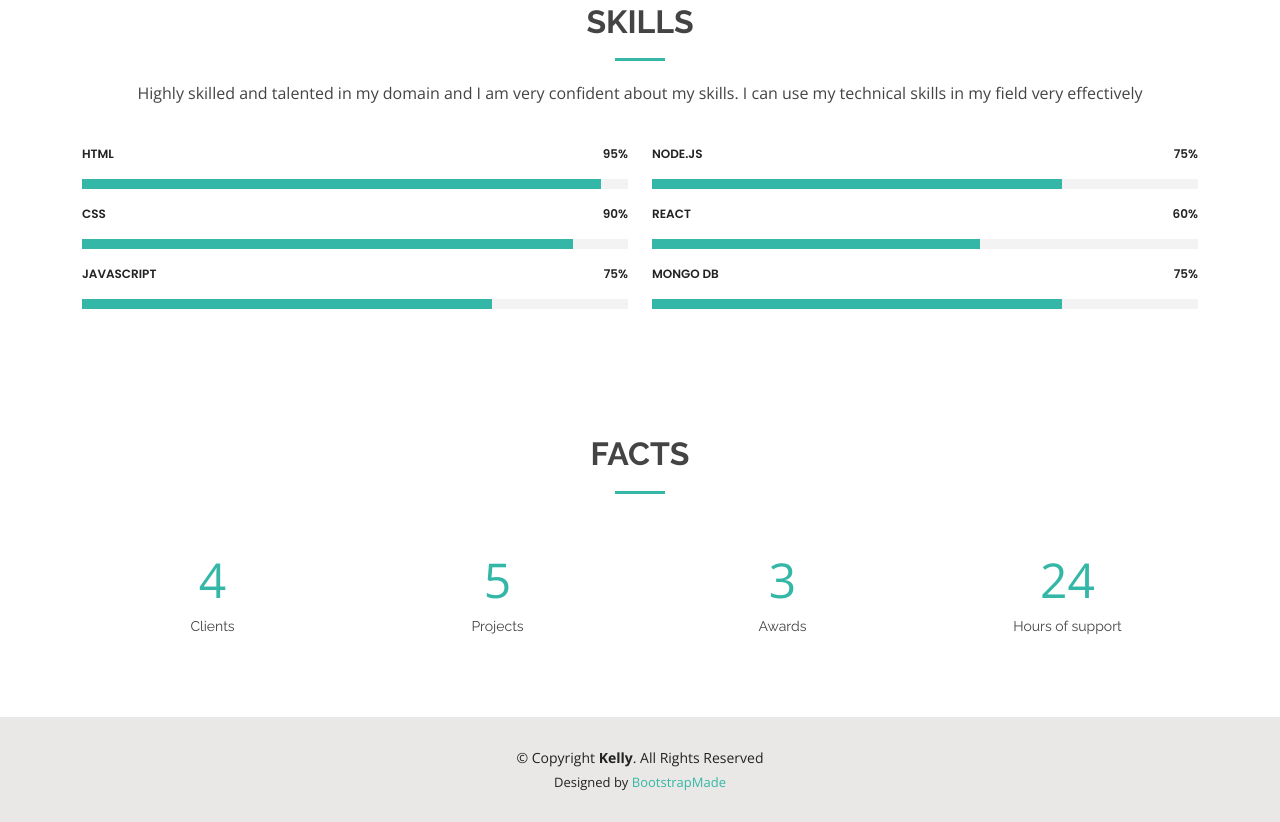
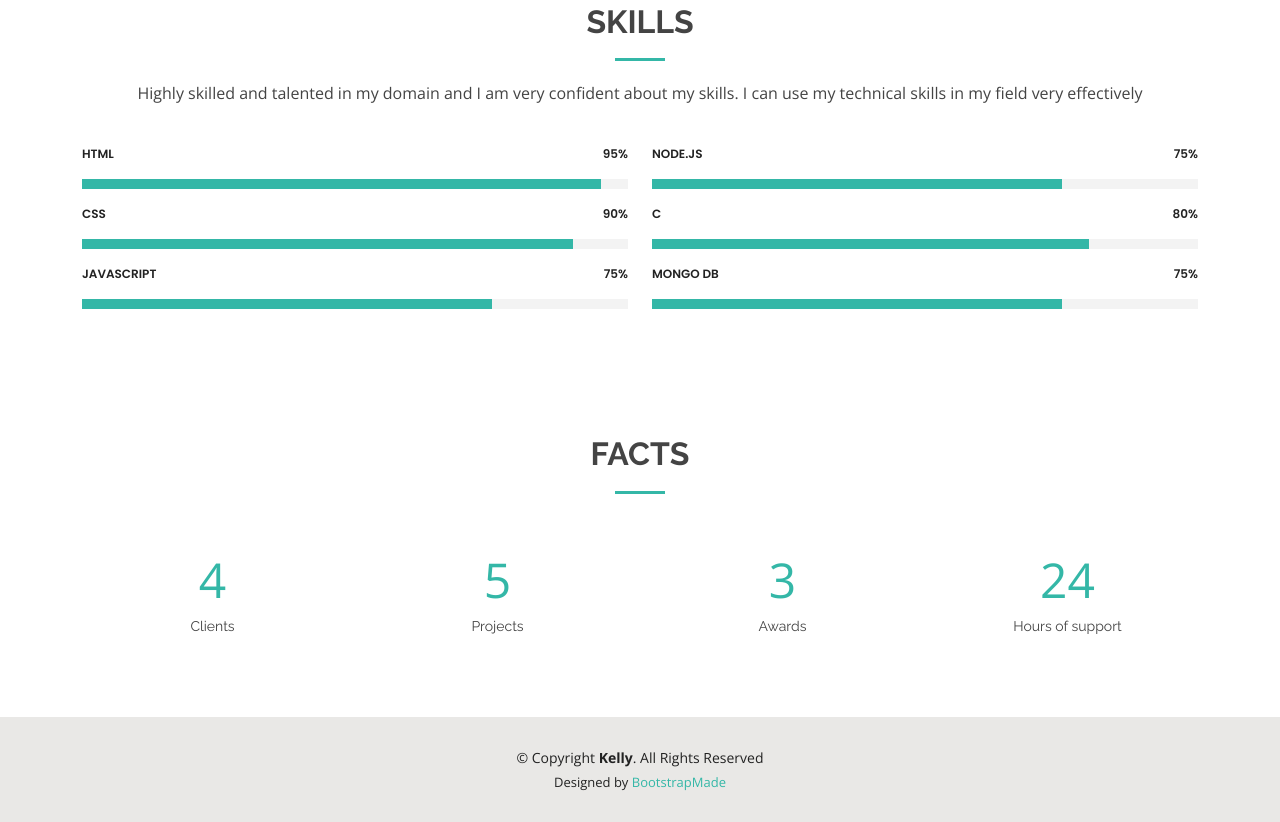
Before and after one commit to Muneeb-T/Personal-Website-Muneeb-T, a plain HTML site: page about.html in a window 1280 px wide. Shown: the part 773-1595 px from the top of the page. Drawn offline with nearby package versions, Linux system fonts and the light colour scheme; files whose address does not match are found by name.

Commit message:
Update about.html

```diff
--- a/about.html
+++ b/about.html
@@ -162,9 +162,9 @@
             </div>
 
             <div class="progress">
-              <span class="skill">React <i class="val">60%</i></span>
+              <span class="skill">C <i class="val">80%</i></span>
               <div class="progress-bar-wrap">
-                <div class="progress-bar" role="progressbar" aria-valuenow="60" aria-valuemin="0" aria-valuemax="100"></div>
+                <div class="progress-bar" role="progressbar" aria-valuenow="80" aria-valuemin="0" aria-valuemax="100"></div>
               </div>
             </div>
 
```
